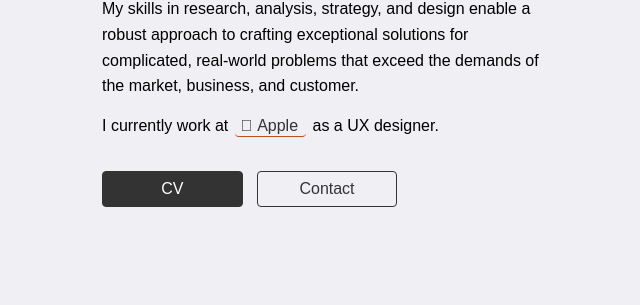
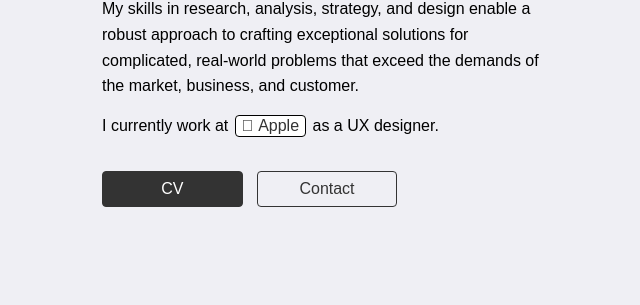
Before and after one commit to foundmonster/foundmonster.github.io, a Jekyll site: the page built from index.html, in a window 1280 px wide. Shown: the part 332-637 px from the top of the page, without its empty margins (314-954 px from the left). Built offline with Jekyll 4.4.1, drawn with Linux system fonts in a browser that asks for light colours; some web fonts are replaced.

Commit message:
cleaned up link button styling

```diff
--- a/_sass/main.scss
+++ b/_sass/main.scss
@@ -317,14 +317,26 @@ a:visited {
 }
 
 a.button-link {
+    text-decoration: none;
+    border: .5px solid black;
     margin: 2px;
     border-radius: 4px;
-    background-color: rgba(255,255,255,.02);
-    padding: 1px 8px 2px 6px;
+    background: #fff;
+    padding: 1px 6px 2px 6px;
 }
 
 a.button-link:hover {
-    opacity: 0.2;
+    opacity: 0.7;
+}
+
+a.button-link:visited {
+    text-decoration: none;
+    border: .5px solid black;
+    margin: 2px;
+    border-radius: 4px;
+    background: #fff;
+    padding: 1px 6px 2px 6px;
+    opacity: 0.9;
 }
 
 
```
